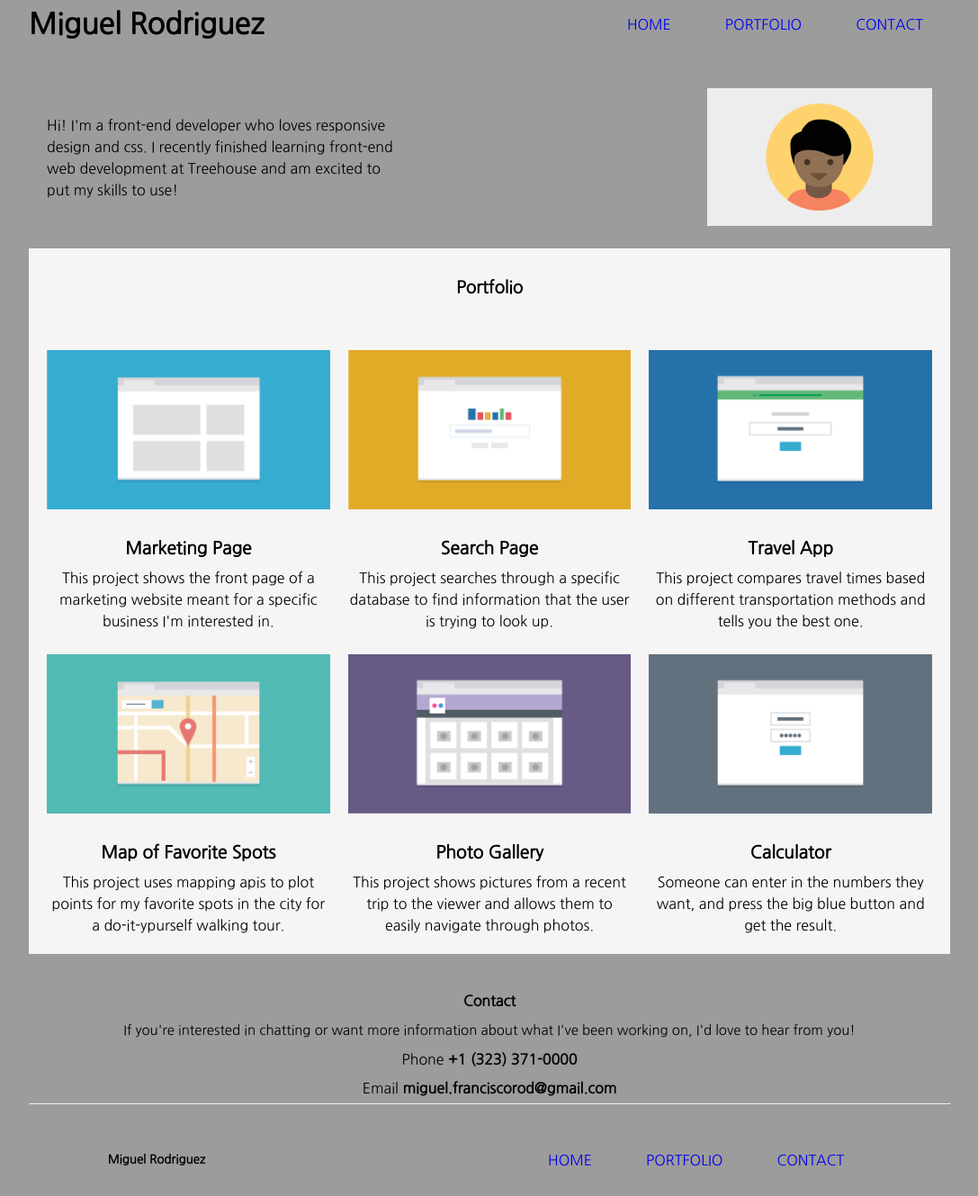
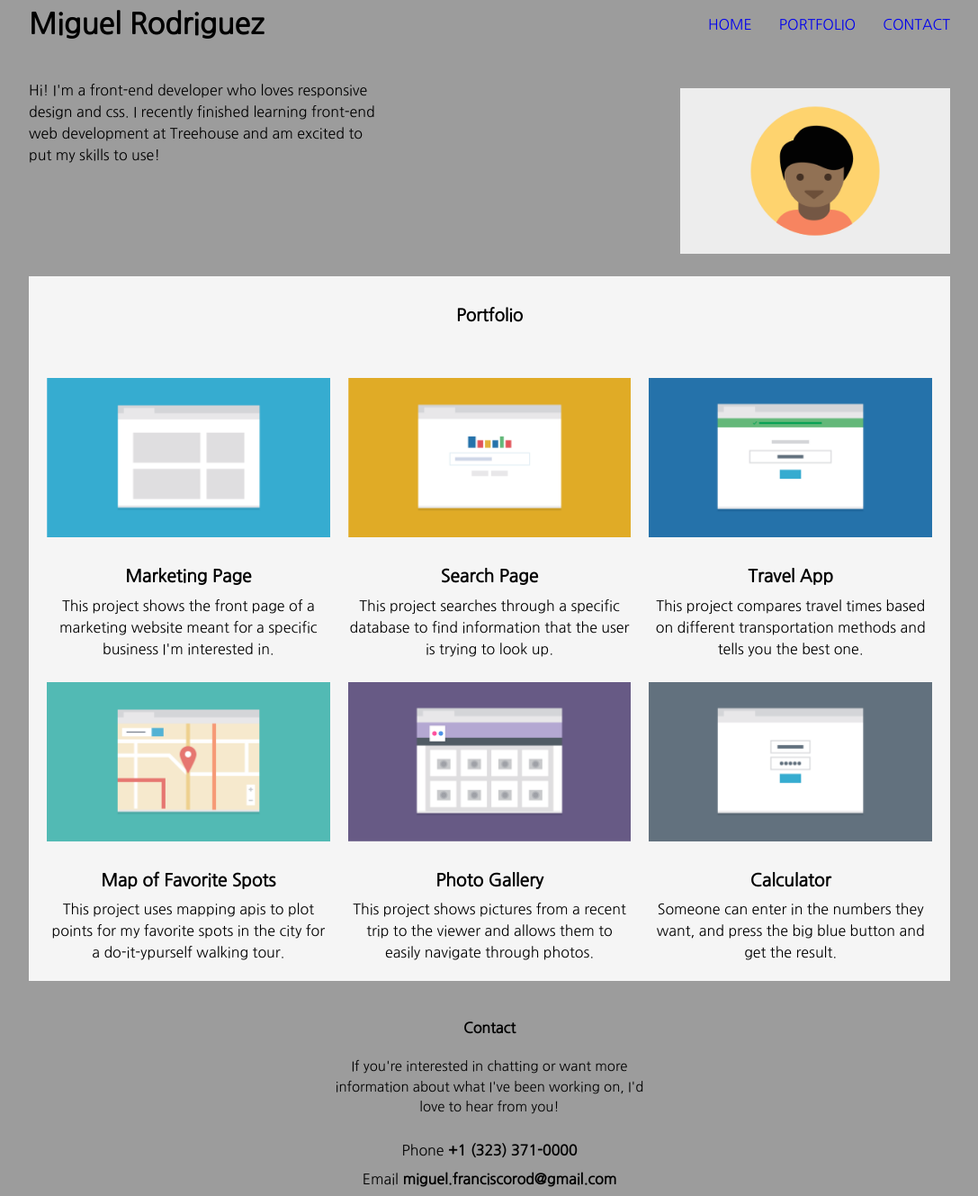
Before and after one commit to rodriguez-miguel26/Project-2, a plain HTML site: page index.html in a window 1280 px wide. Shown: the part 18-1347 px from the top of the page at 90% size, without its empty margins (96-1183 px from the left). Drawn offline with Linux system fonts and the light colour scheme.

Commit message:
draft1
all notes have been fixed.

```diff
--- a/css/styles.css
+++ b/css/styles.css
@@ -46,6 +46,7 @@ a {
     display: flex;
     flex-direction: column;
 }
+
 
 h1{
     display: block;
@@ -130,32 +131,31 @@ MEDIA QUERIES
 
     h1 {
         text-align: center;
-
+        margin-left: 15px;
    }
 
     li {
         justify-content: center;
         background-color: transparent;
+        padding-right: 0;
+        margin-right: 0;
     }
 
     .profile {
         display: flex;
         flex-direction: row-reverse;
-        justify-content: space-between;
-        align-items: center;
-
+        align-items: initial;
     }
 
     .intro {
         width: 400px;
         text-align: left;
-        margin: 0px 20px;
+        margin-left: 15px;
     }
 
     .pro-image {
-        margin-right: 20px;
+        margin-right: 15px;
     }
-
 
     .wrapper {
         display: flex;
@@ -166,16 +166,32 @@ MEDIA QUERIES
         flex-basis: calc(50% - 20px);
       }
 
-      .img-market, .img-search, .img-travel, .img-map,.img-photo, .img-cal {
-        width: 300px;
-        display: block;
-        margin-left: auto;
-        margin-right: auto;
+    .top {
+        display: none;
+    }
+    footer .student-name {
+        display: flex;
+        justify-content: space-between;
     }
 
+    .footer-nav-links {
+        display: flex;
+        flex-direction: row;
+        margin: 0;
+        margin-right: 15px;
+    }
 
+    .footer-nav-links {
+        list-style: none;
+        text-decoration: none;
+        text-transform: uppercase;
+    }
 
+    h5 {
+        display: flex;
+        margin-left: 15px;
 
+    }
 
 }
 
@@ -192,11 +208,40 @@ MEDIA QUERIES
 
     }
 
+    .intro {
+        width: 400px;
+        text-align: left;
+        margin-left: 0;
+    }
 
+    h1 {
+        text-align: center;
+        margin-left: 0;
+   }
+
+    .pro-image {
+        width: 300px;
+        margin-right: 0;
+    }
+
+    h5 {
+        margin-left: 0;
+    }
+
+    .footer-nav-links {
+        margin-right: 0;
+    }
 
 
  }
 
+
+ @media screen and (max-width: 768px) {
+    .footer-nav-links {
+        display: none;
+    }
+
+}
 
 
 /*=======================================================
@@ -205,7 +250,7 @@ IMAGE
 
 .img-market, .img-search, .img-travel, .img-map,.img-photo, .img-cal {
     width: 100%;
-    max-width: 320px;
+    max-width: 500px;
     display: block;
     margin-left: auto;
     margin-right: auto;
@@ -226,8 +271,10 @@ FOOTER
 .info {
     display: block;
     text-align: center;
-    margin: 10px 0px 5px ;
+    margin: 20px auto;
     font-size: 15px;
+    width: 350px;
+    align-items: center;
 
 }
 
@@ -243,6 +290,7 @@ FOOTER
     display: block;
     text-align: center;
     line-height: 2;
+    margin-bottom: 50px;
 }
 
 footer {
@@ -261,33 +309,3 @@ footer {
 
 
 }
-
-
-
-
-@media screen and (min-width: 768px) {
-
-    .top {
-        display: none;
-    }
-
-    .footer-nav-links {
-        list-style: none;
-        text-decoration: none;
-        text-transform: uppercase;
-    }
-
-    .footer-nav-links {
-        display: flex;
-        flex-direction: row;
-        justify-content: space-between;
-    }
-}
-
-@media screen and (max-width: 768px) {
-    .footer-nav-links {
-        display: none;
-
-    }
-
-}
```
